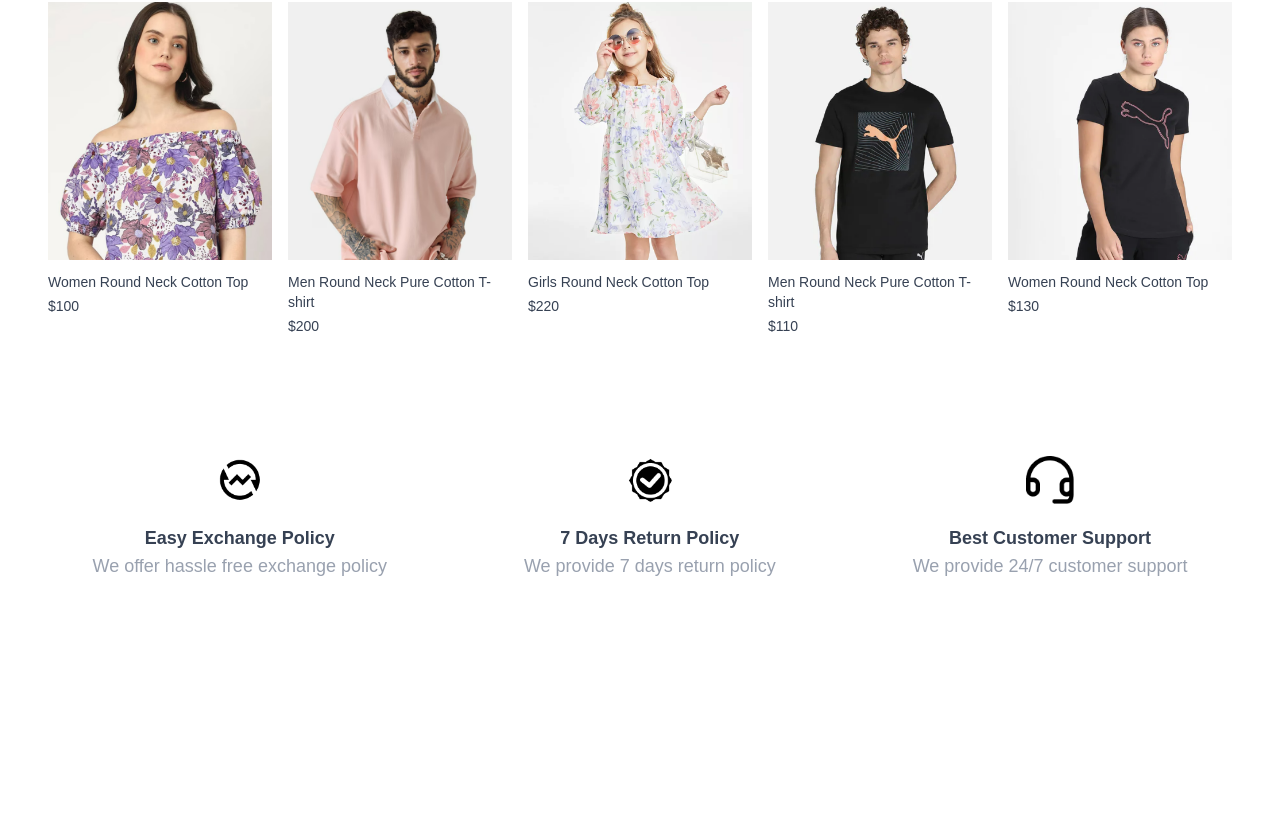
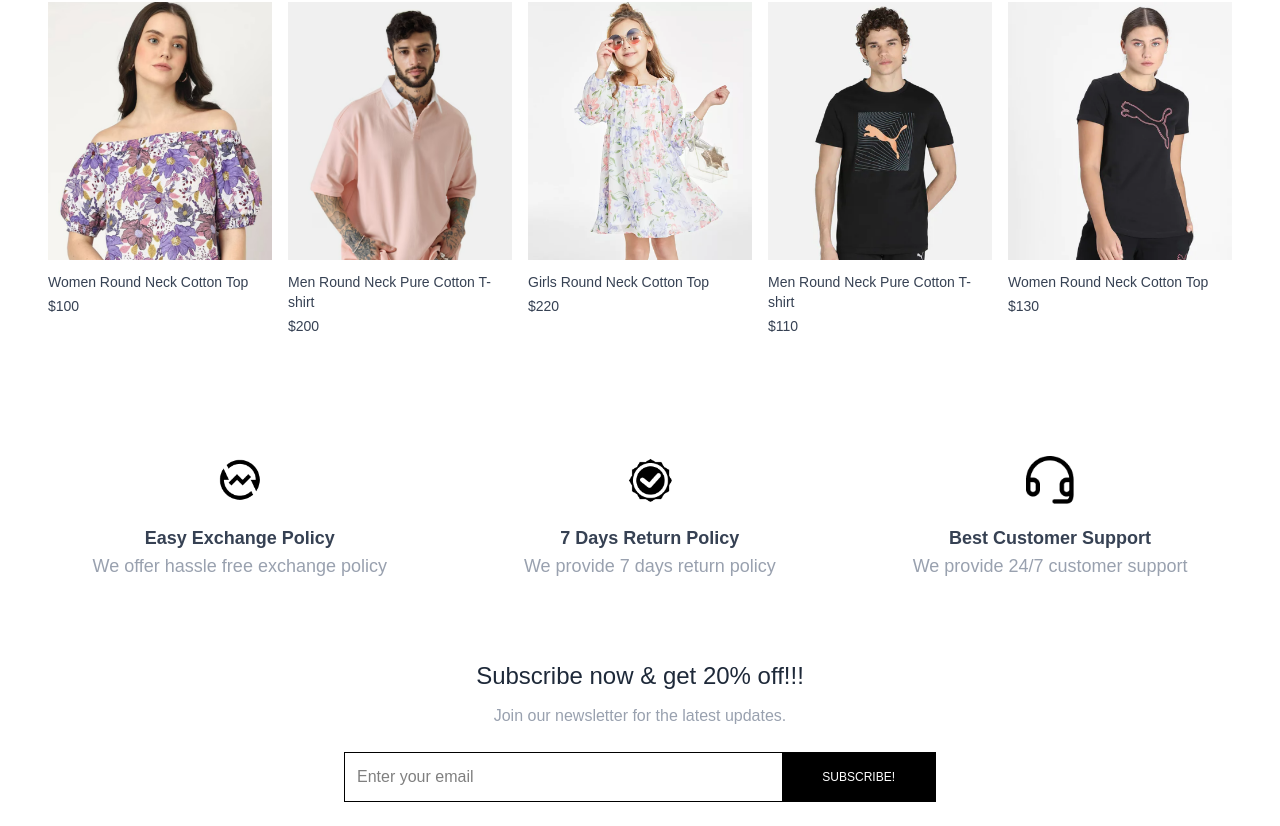
Before and after one commit to klemitomi/e-commerce, a React (Vite) app: page / in a window 1280 px wide. Shown: the part 1634-2460 px from the top of the page. Before the commit the page ends 2294 px from the top, so only its background shows below. Built offline with nearby package versions, Linux system fonts and the light colour scheme.

Commit message:
Newsletter added

```diff
--- /dev/null
+++ b/src/components/NewsletterBox.jsx
@@ -0,0 +1,22 @@
+import React from 'react'
+
+const NewsletterBox = () => {
+
+    const onSubmitHandler = (event) => {
+        event.preventDefault();
+        console.log(email);
+    }
+
+  return (
+    <div className='text-center'>
+      <p className='text-2xl font-medium text-gray-800'>Subscribe now & get 20% off!!!</p>
+      <p className='text-gray-400 mt-3'>Join our newsletter for the latest updates.</p>
+      <form onSubmit={onSubmitHandler} className='w-full sm:w-1/2 flex items-center gap-3 mx-auto my-6 border pl-3'>
+        <input type="email" placeholder="Enter your email" className='w-full sm:flex-1 outline-none' required/>
+        <button type="submit" className='bg-black text-white text-xs px-10 py-4'>SUBSCRIBE!</button>
+      </form>
+    </div>
+  )
+}
+
+export default NewsletterBox
--- a/src/pages/Home.jsx
+++ b/src/pages/Home.jsx
@@ -3,6 +3,7 @@
 import LatestCollection from '../components/LatestCollection'
 import BestSeller from '../components/BestSeller'
 import OurPolicy from '../components/OurPolicy'
+import NewsletterBox from '../components/NewsletterBox'
 
 const Home = () => {
   return (
@@ -11,6 +12,7 @@
       <LatestCollection />
       <BestSeller />
       <OurPolicy />
+      <NewsletterBox />
     </div>
   )
 }
```
